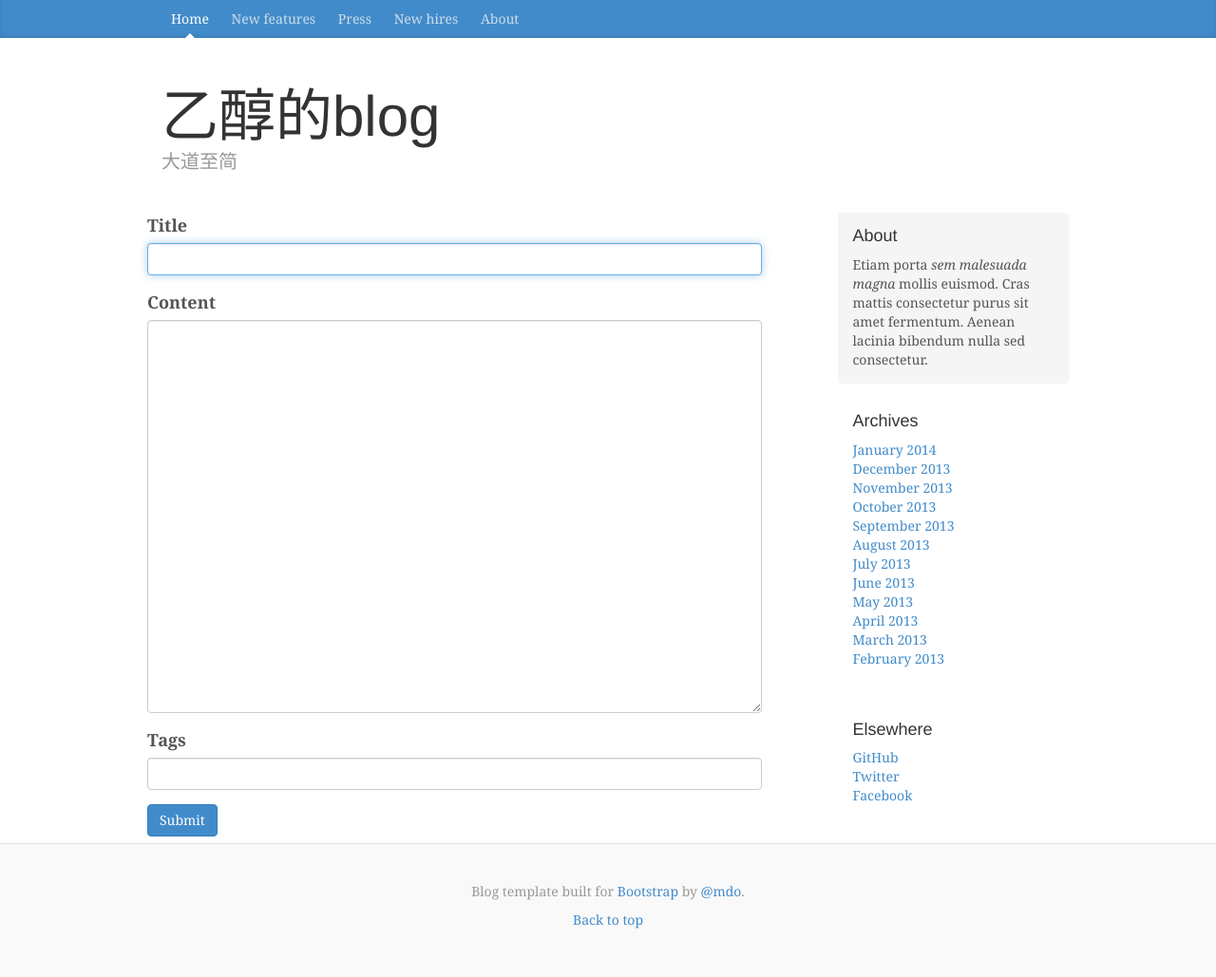
After one commit to easonhan007/flyback_blog, a Python web app: template templates/edit_post_form.html in a window 1280 px wide. The commit adds this page. Shown: the whole page at 95% size. Run offline with Jinja, Linux system fonts and the light colour scheme; the template is opened without the code that fills it, so the values that code supplies are empty; some libraries are stand-ins or nearby versions.

Commit message:
add edit support

```diff
--- /dev/null
+++ b/templates/edit_post_form.html
@@ -0,0 +1,21 @@
+{% extends "default_layout.html" %}
+{% block main %}
+	<div class="row">
+		<form role="form" method="post" action="/admin/update_post">
+			<hidden name="id" value="{{ post['_id'] }}"></hidden>
+			<div class="form-group">
+		    <label for="title">Title</label>
+		    <input type="text" class="form-control" id="title" name="title" autofocus="autofocus" value="{{ post['title'] }}"/>
+		  </div>
+		  <div class="form-group">
+		    <label for="content">Content</label>
+		    <textarea class="form-control" id="content" name="content" rows="20">{{ post['content'] }}</textarea>
+		  </div>
+			<div class="form-group">
+		    <label for="tags">Tags</label>
+		    <input type="text" class="form-control" id="tags" name="tags" value="{{ ''.join(post['tags']) }}">
+		  </div>
+		  <input type="submit" class="btn btn-primary" />
+		</form>
+	</div>
+{% endblock main %}
--- a/templates/index.html
+++ b/templates/index.html
@@ -2,7 +2,7 @@
 {% block main %}
   {% for post in posts %}
     <div class="blog-post">
-      <h2 class="blog-post-title">{{ post['title'] }}</h2>
+      <a href="{{ url_for('show_post', post_id=post['_id']) }}"><h2 class="blog-post-title">{{ post['title'] }}</h2></a>
       <p class="blog-post-meta">{{ post['created_at'] }} by <a href="#">Mark</a></p>
       {{ vender_markdown(post['content'])|safe }}
       {% if session['user'] %}
```
Also changed, not shown: app.py (+33 -2 lines).
